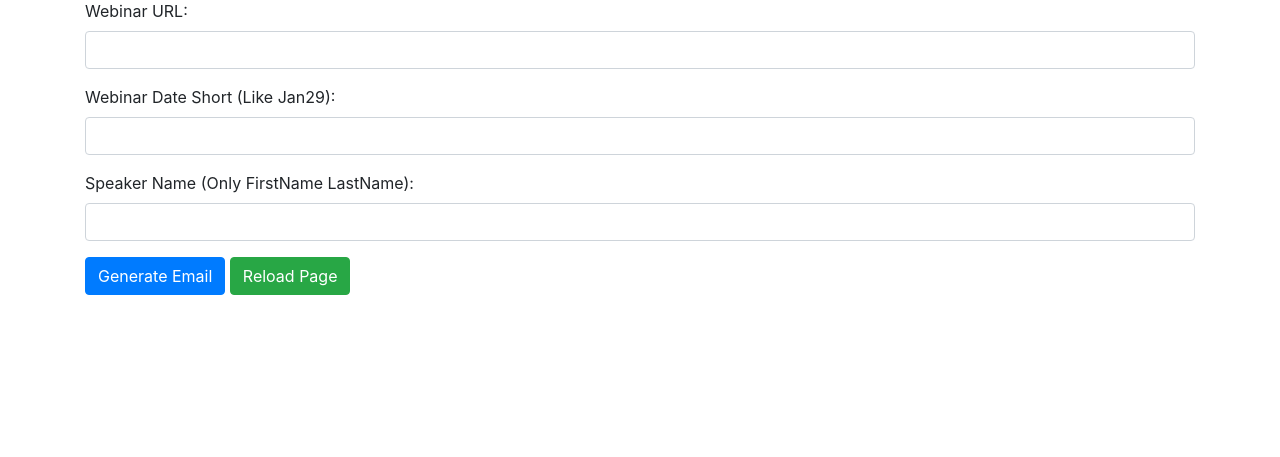
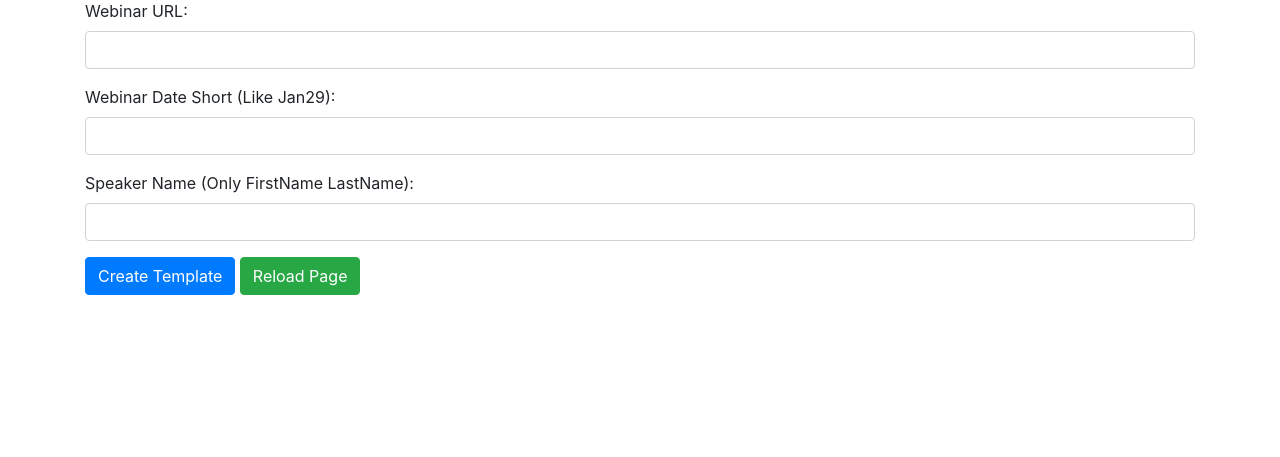
Before and after one commit to pavanmanjarbng/templatecreation, a Flask app: page / in a window 1280 px wide. Shown: the part 47-504 px from the top of the page. Run offline with Flask 3, Linux system fonts and the light colour scheme; some libraries are stand-ins or nearby versions.

Commit message:
Update form.html
Button Text From Generate Email to Create Template

```diff
--- a/templates/form.html
+++ b/templates/form.html
@@ -22,7 +22,7 @@
                 <label for="speaker">Speaker Name (Only FirstName LastName):</label>
                 <input type="text" class="form-control" id="speaker" name="speaker">
             </div>
-            <input type="submit" class="btn btn-primary" value="Generate Email">
+            <input type="submit" class="btn btn-primary" value="Create Template">
             <input type="button" class="btn btn-success" value="Reload Page" onClick="window.location.reload(true)">
         </form>
     </div>
```
